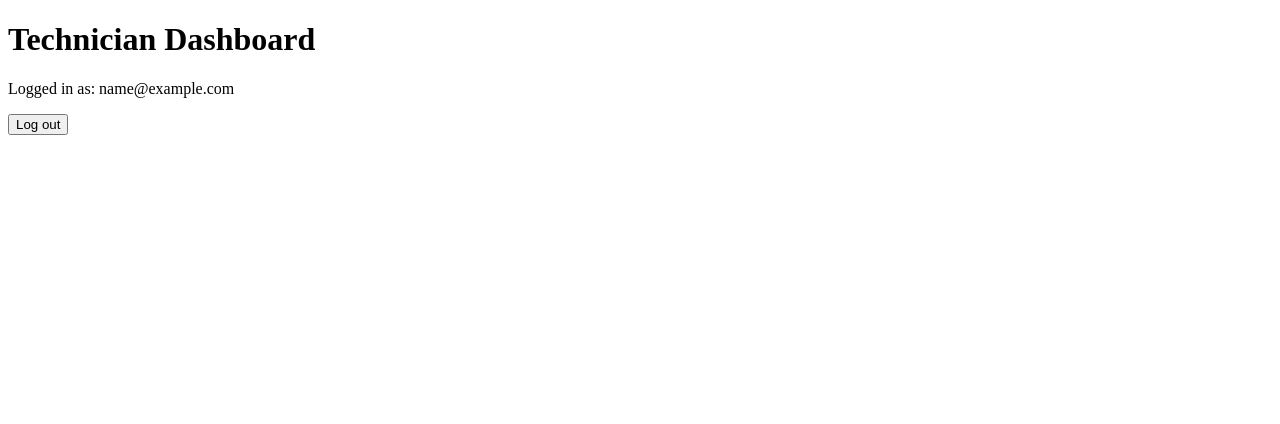
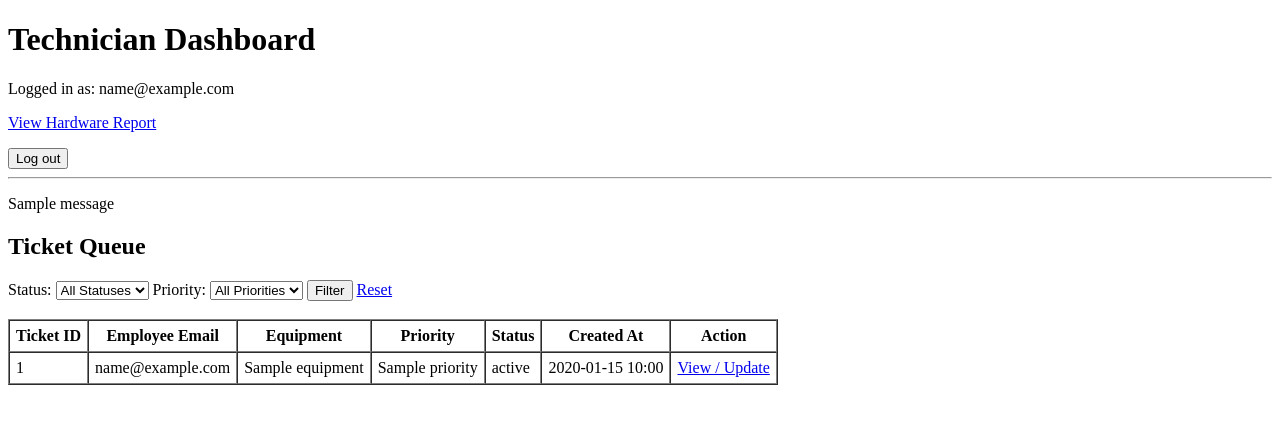
Before and after one commit to suribe2/ceres-ticket-system, a Flask app: page /dashboard in a window 1280 px wide. Shown: the top 424 px of the page. Run offline with Flask 3, Linux system fonts and the light colour scheme; the visitor is signed in with stand-in values (Sample User, id 1); one stand-in notice (Sample message) is shown; a database or web service that is not in the repository returns one stand-in record (values such as "Sample title"); some libraries are stand-ins or nearby versions.

Commit message:
Add technician dashboard queue, ticket detail updates, and hardware report

```diff
--- a/app.py
+++ b/app.py
@@ -6,7 +6,14 @@ from dotenv import load_dotenv
 from flask import Flask, render_template, request, redirect, url_for, session, flash
 from flask_wtf.csrf import CSRFProtect
 
-from tickets import create_ticket, lookup_status
+from tickets import (
+    create_ticket,
+    lookup_status,
+    get_all_tickets,
+    get_ticket_by_id,
+    update_ticket,
+    get_hardware_report,
+)
 from auth import login_technician
 
 
@@ -14,6 +21,7 @@ load_dotenv()
 
 app = Flask(__name__)
 
+# Load secret key for session signing and CSRF protection
 secret_key = os.getenv("SECRET_KEY")
 
 if not secret_key:
@@ -22,12 +30,14 @@ if not secret_key:
 app.config["SECRET_KEY"] = secret_key
 app.config["PERMANENT_SESSION_LIFETIME"] = 1800
 
+# Enable global CSRF protection across all POST forms
 CSRFProtect(app)
 
 logging.basicConfig(level=logging.INFO)
 logger = logging.getLogger(__name__)
 
 
+# Employee ticket submission route (FR-01, FR-02)
 @app.route("/submit-ticket", methods=["GET", "POST"])
 def submit_ticket():
     form_data = {
@@ -73,6 +83,7 @@ def submit_ticket():
     )
 
 
+# Ticket submission confirmation screen
 @app.route("/ticket-confirmation", methods=["GET"])
 def ticket_confirmation():
     ticket_id = session.pop("ticket_id", None)
@@ -86,6 +97,7 @@ def ticket_confirmation():
     )
 
 
+# Employee ticket status lookup form (FR-03)
 @app.route("/lookup-status", methods=["GET", "POST"])
 def lookup_ticket_status():
     form_data = {
@@ -110,6 +122,7 @@ def lookup_ticket_status():
     )
 
 
+# Employee ticket status lookup result screen
 @app.route("/status-result", methods=["GET"])
 def status_result():
     employee_email = session.pop("lookup_email", None)
@@ -137,6 +150,7 @@ def status_result():
     )
 
 
+# Technician authentication route (FR-04)
 @app.route("/technician-login", methods=["GET", "POST"])
 def technician_login():
     form_data = {"technician_email": ""}
@@ -154,6 +168,7 @@ def technician_login():
                 password=password
             )
 
+            # Reset session before storing authenticated technician email
             session.clear()
             session.permanent = True
 
@@ -177,19 +192,106 @@ def technician_login():
     )
 
 
+# Technician ticket queue dashboard with status and priority filtering (FR-05)
 @app.route("/dashboard", methods=["GET"])
 def dashboard():
     technician_email = session.get("technician_email")
 
+    # Require authenticated technician session
     if not technician_email:
         return redirect(url_for("technician_login"))
 
+    status_filter = request.args.get("status", "").strip()
+    priority_filter = request.args.get("priority", "").strip()
+
+    try:
+        tickets = get_all_tickets(
+            status_filter=status_filter,
+            priority_filter=priority_filter
+        )
+    except psycopg2.Error:
+        logger.exception("Failed to load dashboard tickets")
+        flash("Unable to load tickets right now.", "error")
+        tickets = []
+
     return render_template(
         "dashboard.html",
-        technician_email=technician_email
+        technician_email=technician_email,
+        tickets=tickets,
+        status_filter=status_filter,
+        priority_filter=priority_filter
     )
 
 
+# Individual ticket detail view and status/internal note update route (FR-06, FR-11)
+@app.route("/ticket/<ticket_id>", methods=["GET", "POST"])
+def ticket_detail(ticket_id):
+    technician_email = session.get("technician_email")
+
+    # Require authenticated technician session
+    if not technician_email:
+        return redirect(url_for("technician_login"))
+
+    # Handle technician status and internal note updates
+    if request.method == "POST":
+        new_status = request.form.get("status", "").strip()
+        internal_note = request.form.get("internal_note", "")
+
+        try:
+            update_ticket(ticket_id, new_status, internal_note)
+            flash("Ticket updated successfully.", "success")
+            return redirect(url_for("ticket_detail", ticket_id=ticket_id))
+
+        except ValueError as error:
+            flash(str(error), "error")
+
+        except psycopg2.Error:
+            logger.exception("Failed to update ticket")
+            flash("Something went wrong while updating the ticket.", "error")
+
+    # Fetch current ticket details for display
+    try:
+        ticket = get_ticket_by_id(ticket_id)
+    except psycopg2.Error:
+        logger.exception("Failed to load ticket details")
+        flash("Unable to load ticket details.", "error")
+        return redirect(url_for("dashboard"))
+
+    if not ticket:
+        flash("Ticket not found.", "error")
+        return redirect(url_for("dashboard"))
+
+    return render_template(
+        "ticket_detail.html",
+        technician_email=technician_email,
+        ticket=ticket
+    )
+
+
+# Hardware equipment summary report route (FR-07 to FR-09)
+@app.route("/hardware-report", methods=["GET"])
+def hardware_report():
+    technician_email = session.get("technician_email")
+
+    # Require authenticated technician session
+    if not technician_email:
+        return redirect(url_for("technician_login"))
+
+    try:
+        report_rows = get_hardware_report()
+    except psycopg2.Error:
+        logger.exception("Failed to generate hardware report")
+        flash("Unable to generate hardware report.", "error")
+        report_rows = []
+
+    return render_template(
+        "hardware_report.html",
+        technician_email=technician_email,
+        report_rows=report_rows
+    )
+
+
+# Technician logout route
 @app.route("/logout", methods=["POST"])
 def logout():
     session.clear()
--- a/templates/dashboard.html
+++ b/templates/dashboard.html
@@ -2,6 +2,7 @@
 <html lang="en">
 <head>
     <meta charset="UTF-8">
+    <meta name="viewport" content="width=device-width, initial-scale=1.0">
     <title>Technician Dashboard</title>
 </head>
 <body>
@@ -10,10 +11,86 @@
 
     <p>Logged in as: {{ technician_email }}</p>
 
+    <!-- Navigation link to aggregated hardware report -->
+    <p>
+        <a href="{{ url_for('hardware_report') }}">View Hardware Report</a>
+    </p>
+
+    <!-- Technician logout form -->
     <form method="post" action="{{ url_for('logout') }}">
+        <!-- CSRF protection -->
         <input type="hidden" name="csrf_token" value="{{ csrf_token() }}">
         <button type="submit">Log out</button>
     </form>
 
+    <hr>
+
+    <!-- Display error or confirmation flash messages -->
+    {% with messages = get_flashed_messages(with_categories=true) %}
+        {% for category, message in messages %}
+            <p class="{{ category }}">{{ message }}</p>
+        {% endfor %}
+    {% endwith %}
+
+    <h2>Ticket Queue</h2>
+
+    <!-- Filter tickets by status and priority -->
+    <form method="get" action="{{ url_for('dashboard') }}">
+        <label for="status">Status:</label>
+        <select id="status" name="status">
+            <option value="">All Statuses</option>
+            {% for s in ["Open", "Assigned", "Resolved"] %}
+                <option value="{{ s }}" {% if status_filter == s %}selected{% endif %}>{{ s }}</option>
+            {% endfor %}
+        </select>
+
+        <label for="priority">Priority:</label>
+        <select id="priority" name="priority">
+            <option value="">All Priorities</option>
+            {% for p in ["Low", "Medium", "High"] %}
+                <option value="{{ p }}" {% if priority_filter == p %}selected{% endif %}>{{ p }}</option>
+            {% endfor %}
+        </select>
+
+        <button type="submit">Filter</button>
+        <a href="{{ url_for('dashboard') }}">Reset</a>
+    </form>
+
+    <br>
+
+    <!-- Display matching tickets from DS-01 -->
+    {% if tickets %}
+        <table border="1" cellpadding="6" cellspacing="0">
+            <thead>
+                <tr>
+                    <th>Ticket ID</th>
+                    <th>Employee Email</th>
+                    <th>Equipment</th>
+                    <th>Priority</th>
+                    <th>Status</th>
+                    <th>Created At</th>
+                    <th>Action</th>
+                </tr>
+            </thead>
+            <tbody>
+                {% for ticket in tickets %}
+                    <tr>
+                        <td>{{ ticket.ticket_id }}</td>
+                        <td>{{ ticket.employee_email }}</td>
+                        <td>{{ ticket.equipment }}</td>
+                        <td>{{ ticket.priority }}</td>
+                        <td>{{ ticket.status }}</td>
+                        <td>{{ ticket.created_at.strftime('%Y-%m-%d %H:%M') }}</td>
+                        <td>
+                            <a href="{{ url_for('ticket_detail', ticket_id=ticket.ticket_id) }}">View / Update</a>
+                        </td>
+                    </tr>
+                {% endfor %}
+            </tbody>
+        </table>
+    {% else %}
+        <p>No tickets found matching the selected filters.</p>
+    {% endif %}
+
 </body>
 </html>
```
Also changed, not shown: templates/hardware_report.html (added, +53 -0 lines), templates/ticket_detail.html (added, +78 -0 lines), tickets.py (+162 -2 lines).
